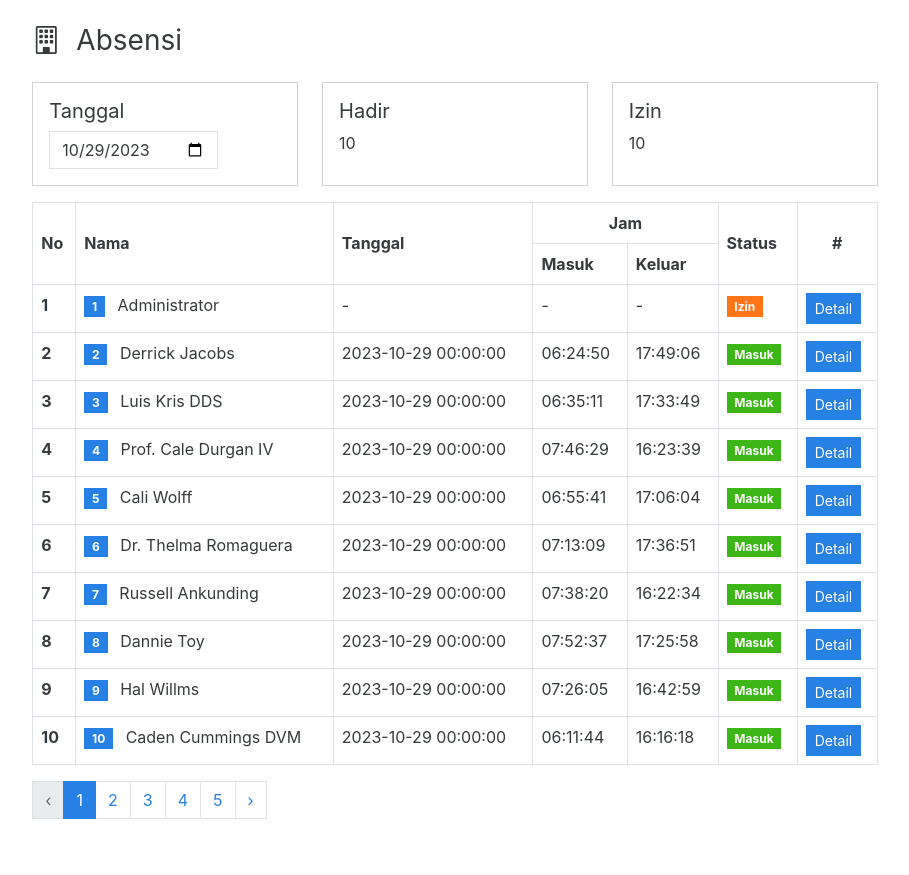
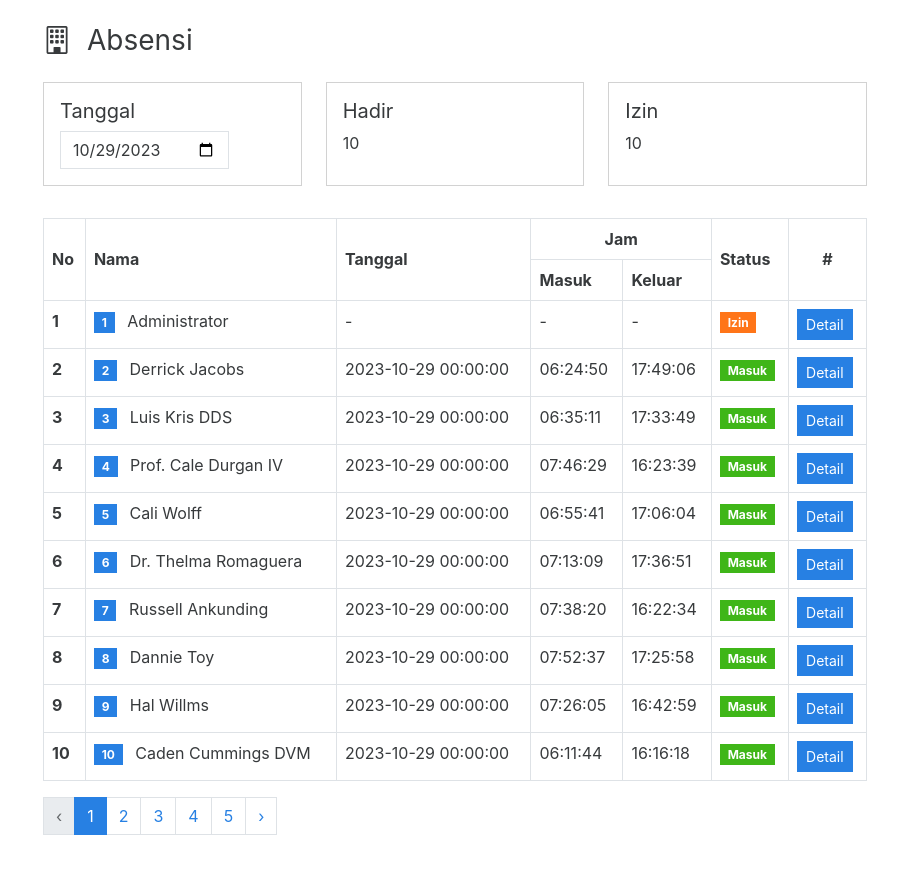
Before and after one commit to Avsholeh/appsen, a Laravel app: page /absensi in a window 1280 px wide. Shown: the part 56-931 px from the top of the page, without its empty margins (185-1094 px from the left). Before the commit the page ends 875 px from the top, so only its background shows below. Run offline with Laravel 8, Linux system fonts and the light colour scheme; a user stored in the database is signed in; data comes from the database, SQL or seed files in the repository; some libraries are stand-ins or nearby versions.

Commit message:
fix: perbaiki tampilan absensi

```diff
--- a/resources/views/absensi/index.blade.php
+++ b/resources/views/absensi/index.blade.php
@@ -19,19 +19,21 @@
     <div class="row justify-content-center">
         <div class="col-md-8">
             <div class="row mb-3">
-                <div class="col-md-4">
+                <div class="col-md-4 mb-3">
                     <div class="card h-100">
                         <div class="card-body">
                             <h5 class="card-title">Tanggal</h5>
-                            <form id="tanggal" action="{{ route('absensi.index') }}" method="GET" class="d-inline-block">
-                                <input type="date" name="tanggal" class="form-control" value="{{ $selectedDate->format('Y-m-d') }}">
+                            <form id="tanggal" action="{{ route('absensi.index') }}" method="GET"
+                                class="d-inline-block">
+                                <input type="date" name="tanggal" class="form-control"
+                                    value="{{ $selectedDate->format('Y-m-d') }}">
                                 <input type="hidden" name="page" value="{{ request('page') }}">
                             </form>
                         </div>
                     </div>
                 </div>
 
-                <div class="col-md-4">
+                <div class="col-md-4 mb-3">
                     <div class="card h-100">
                         <div class="card-body">
                             <h5 class="card-title">Hadir</h5>
@@ -40,7 +42,7 @@
                     </div>
                 </div>
 
-                <div class="col-md-4">
+                <div class="col-md-4 mb-3">
                     <div class="card h-100">
                         <div class="card-body">
                             <h5 class="card-title">Izin</h5>
@@ -50,12 +52,13 @@
                 </div>
             </div>
 
+            <div class="table-responsive">
                 <table class="table table-bordered">
                     <thead>
                         <tr>
                             <th scope="col" rowspan="2" class="align-middle">No</th>
                             <th scope="col" rowspan="2" class="align-middle">Nama</th>
-                        <th scope="col" rowspan="2" class="align-middle">Tanggal</th>
+                            <th scope="col" rowspan="2" class="align-middle d-none d-sm-table-cell">Tanggal</th>
                             <th scope="col" colspan="2" class="text-center">Jam</th>
                             <th scope="col" rowspan="2" class="align-middle">Status</th>
                             <th scope="col" rowspan="2" class="align-middle text-center">#</th>
@@ -74,12 +77,12 @@
                                     <span>{{ $user->name }}</span>
                                 </td>
                                 @if (!empty($user->absensi->count()) && $user->absensi->first()->tanggal->equalTo($selectedDate->format('Y-m-d')))
-                                <td>{{ $user->absensi->first()->tanggal }}</td>
+                                    <td class="d-none d-sm-table-cell">{{ $user->absensi->first()->tanggal }}</td>
                                     <td>{{ $user->absensi->first()->jam_masuk }}</td>
                                     <td>{{ $user->absensi->first()->jam_keluar }}</td>
                                     <td><span class="badge bg-success">Masuk</span></td>
                                 @else
-                                <td>-</td>
+                                    <td class="d-none d-sm-table-cell">-</td>
                                     <td>-</td>
                                     <td>-</td>
                                     <td><span class="badge bg-warning">Izin</span></td>
@@ -89,6 +92,7 @@
                         @endforeach
                     </tbody>
                 </table>
+            </div>
 
             {{ $users->links() }}
         </div>
--- a/resources/views/layouts/app.blade.php
+++ b/resources/views/layouts/app.blade.php
@@ -11,7 +11,7 @@
     <header>
         @include('partials.navbar')
     </header>
-    <main class="py-4">
+    <main class="py-4 px-3">
         @yield('content')
     </main>
     <script src="{{ asset('js/app.js') }}"></script>
```
Lines whose indentation alone changed are shown as unchanged.
